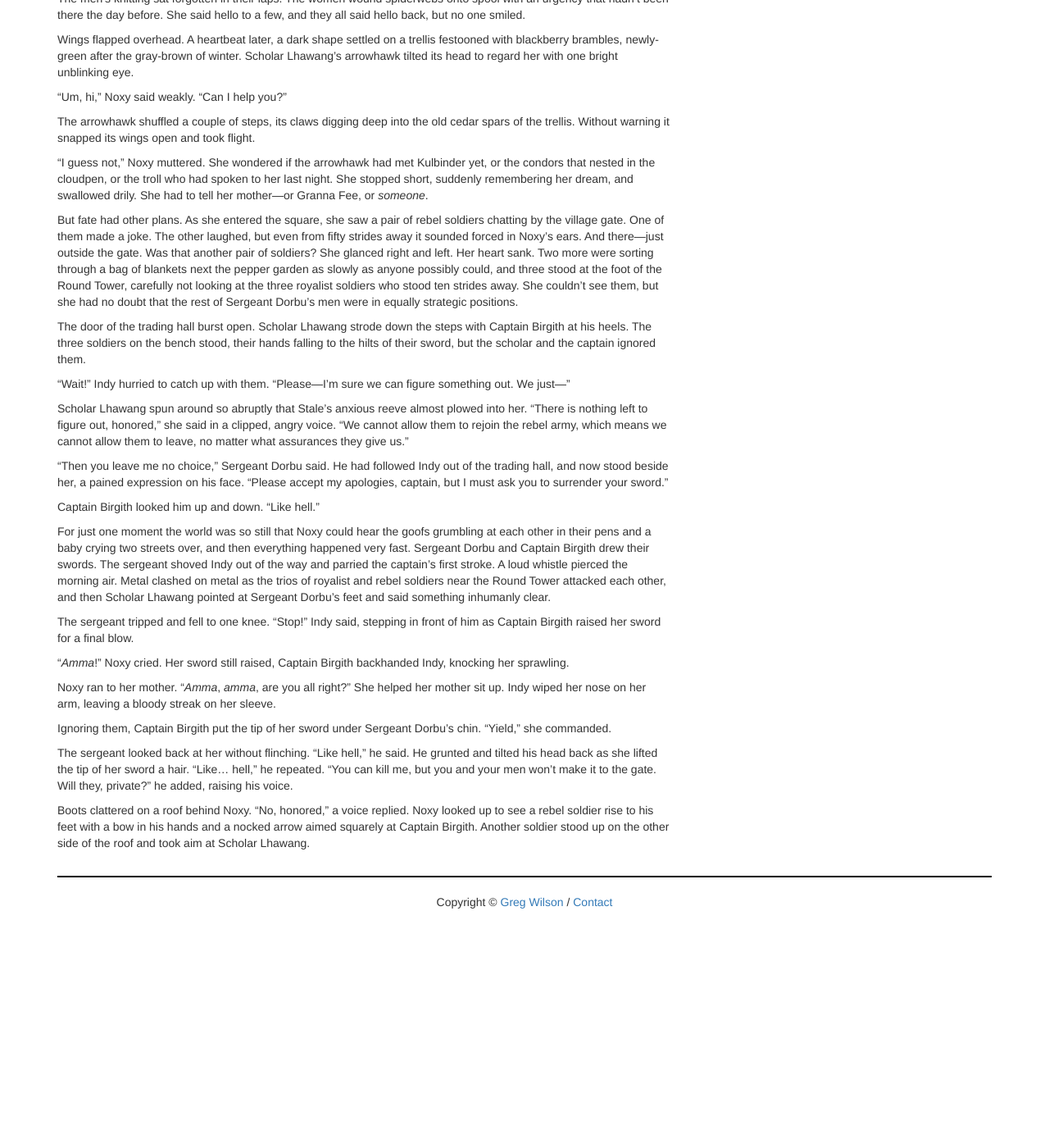
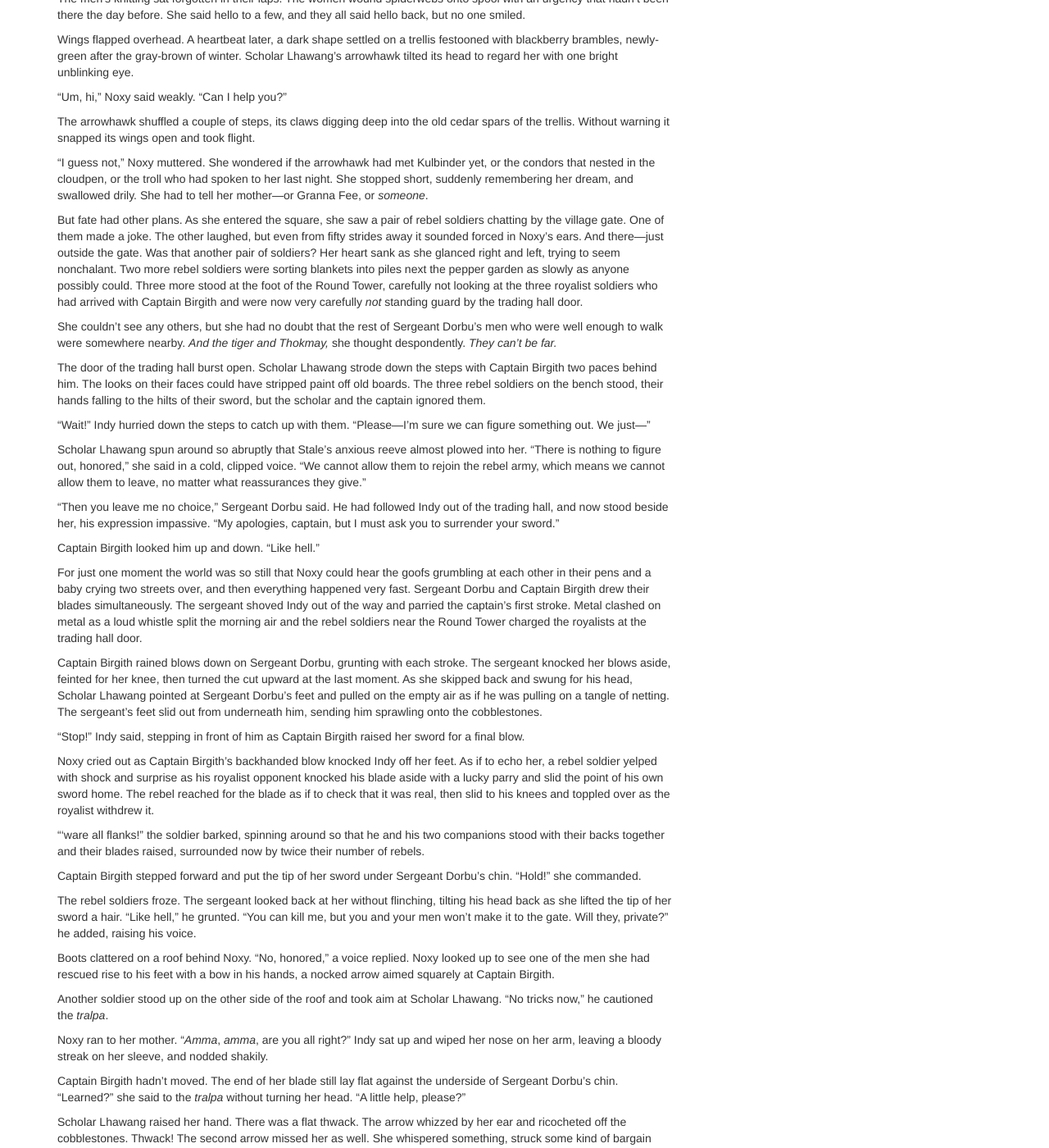
Before and after one commit to gvwilson/sensibleadventures, a Jekyll site: the page built from cloudherd-tigers-boy/cloudherd-tigers-boy.md, in a window 1280 px wide and 1400 px high, scrolled down 45575 px. Shown: the whole window at 82% size. Built offline with Jekyll 4.4.1, drawn with Linux system fonts in a browser that asks for light colours; nearby versions of some CDN libraries; library files that are not in the unit come from our copies; before the commit the page ends 46695 px from its top, so only the background shows below that; some of the changed text lies outside the part shown.

Commit message:
cloudherd-tigers-boy.md 33041 26.1% +704

```diff
--- a/cloudherd-tigers-boy/cloudherd-tigers-boy.md
+++ b/cloudherd-tigers-boy/cloudherd-tigers-boy.md
@@ -808,7 +808,7 @@
 Just look at your uniform---it's a disgrace!"
 
 The soldier who had been the last to climb onto Big Blue nodded.  "It isn't
-quite regimental standard, is it, honored?" he acknowledged ruefully.  "Nothing
+quite regimental standard, is it, learned?" he acknowledged ruefully.  "Nothing
 a bar of soap won't put right, though.  I'll see to it once my men are settled."
 
 "Settled?"  The *tralpa* looked from the sergeant to his men and back to the
@@ -819,7 +819,7 @@
 this pass is.  And the clouds---why, if those upstart peasants were to somehow
 gain control of them, there's no telling what might---"
 
-The sergeant cleared his throat.  "Actually, honored, it wasn't His Majesty who
+The sergeant cleared his throat.  "Actually, learned, it wasn't His Majesty who
 sent us."  A lump rose in Noxy's throat as one of his men very casually
 positioned himself behind Nangyal, his hand falling to the hilt of his sword.
 
@@ -1322,7 +1322,7 @@
 The Scholar-Candidate's eyes widened.  Noxy's heart skipped a beat.  She had
 just enough time to think, *He really thought everyone would just do what he
 said,* before someone cleared their throat behind her and said, "Excuse me,
-honored?  If I may?"
+learned?  If I may?"
 
 Ignoring the tiger's growl of, "Not now, boy," Private Thokmay came forward to
 join the sergeant and the reeve.  "Did I hear correctly that you're the king's
@@ -1338,14 +1338,14 @@
 
 He held out the coin.  The pudgy man gaped at him.  "What?"
 
-"I'd like to rent that law," Private Thokmay continued doggedly.  "Just for
-tonight.  That will mean the reeve isn't breaking any of the others if she waits
-until tomorrow to arrest people, won't it?"
+"I'd like to rent that law, learned," Private Thokmay continued doggedly.  "Just
+for tonight.  That will mean the reeve isn't breaking any of the others if she
+waits until tomorrow to arrest people, won't it?"
 
 The *tralpa* looked from the boy to the sergeant's sword to the reeve and back.
 "I---yes, I should think so," he replied weakly.
 
-"Thank you, honored."  He paused.  "You have to actually take the coin for this
+"Thank you, learned."  He paused.  "You have to actually take the coin for this
 to be legal, don't you?"
 
 The *tralpa* swallowed, then snatched the coin from the private's hand, picked
@@ -1744,13 +1744,13 @@
 stop two paces below where it had been.  "Hurry up!" he yelped in a strangled
 voice.  "Get me *off* this thing *right now*!"
 
-"We're trying, honored," Private Thokmay yelled back, clambering over a boulder
+"We're trying, learned," Private Thokmay yelled back, clambering over a boulder
 half his own height covered in damp-slick moss.  "Can you reach the branch on
 your left?"
 
 The *tralpa* didn't even look.  "No!  You have to come *get* me!"
 
-"Yes, honored."  The young soldier muttered something under his breath that Noxy
+"Yes, learned."  The young soldier muttered something under his breath that Noxy
 couldn't hear over the gurgling of the waterfall.  He rose cautiously to his
 feet and took a long step onto the next boulder.  "Can you get any closer?" he
 asked over his shoulder as he started to unbutton his uniform jacket.
@@ -1770,11 +1770,11 @@
 than Noxy had realized, and started shivering as the wind scraped across his
 skin.
 
-"I'm going to toss this to you, honored," he told the *tralpa*.  "When you get
+"I'm going to toss this to you, learned," he told the *tralpa*.  "When you get
 it, hook it over that branch and then swing yourself over to that big flat rock
 on your left, all right?"
 
-The *tralpa* shook his head violently.  "You can do it, honored," the young
+The *tralpa* shook his head violently.  "You can do it, learned," the young
 soldier coaxed him.  "I know you can.  Ready?  One... two... *three!*" He tossed
 his balled-up coat into the air.
 
@@ -1971,7 +1971,7 @@
 stick by the current.*
 
 Indy took one look at the bedraggled foursome and ordered them to go straight to
-the bath house.  "Except you, honored," she said told the *tralpa*.  "It would
+the bath house.  "Except you, learned," she said told the *tralpa*.  "It would
 probably be best if you stayed at home for now.  I'll have someone bring you a
 couple of buckets of hot water."
 
@@ -2980,7 +2980,7 @@
 Stale's *tralpa* puffed up like an angry toad.  "Well I'm giving you *new*
 orders," he snapped.
 
-"Yes, honored," the young soldier said.  "I just need to speak with the Honored
+"Yes, learned," the young soldier said.  "I just need to speak with the Honored
 Kulbinder to make sure."
 
 "Oh, go ahead, private," Sergeant Dorbu said wearily.  "We have to start
@@ -3014,8 +3014,8 @@
 her again, but instead he held out his hand to Private Thokmay.  "Hello.  I'm
 Persistent Coughing, but everyone just calls me Cough."
 
-The young soldier shook his hand.  "Gandan's Twenty-Ninth Thokmay, honored.
-Pleased to meet you."
+The young soldier shook his hand.  "Gandan's One Hundred and Second Thokmay,
+honored.  Pleased to meet you."
 
 Cough's smile broadened.  "I'm glad someone is."  He leaned forward slightly.
 "I'm not exactly popular with some people here, if you know what I mean," he
@@ -3140,7 +3140,7 @@
 her, though an observer might instead have said "sheltering behind".  "Lead the
 way."
 
-"Um..."  Stale's *tralpa* gulped.  "Certainly, honored.  Where?"
+"Um..."  Stale's *tralpa* gulped.  "Certainly, learned.  Where?"
 
 "You do have a house here, do you not?" Scholar Lhawang said impatiently.
 
@@ -3475,62 +3475,142 @@
 But fate had other plans.  As she entered the square, she saw a pair of rebel
 soldiers chatting by the village gate.  One of them made a joke.  The other
 laughed, but even from fifty strides away it sounded forced in Noxy's ears.  And
-there---just outside the gate.  Was that another pair of soldiers?  She glanced
-right and left.  Her heart sank.  Two more were sorting through a bag of
-blankets next the pepper garden as slowly as anyone possibly could, and three
-stood at the foot of the Round Tower, carefully not looking at the three
-royalist soldiers who stood ten strides away.  She couldn't see them, but she
-had no doubt that the rest of Sergeant Dorbu's men were in equally strategic
-positions.
+there---just outside the gate.  Was that another pair of soldiers?  Her heart
+sank as she glanced right and left, trying to seem nonchalant.  Two more rebel
+soldiers were sorting blankets into piles next the pepper garden as slowly as
+anyone possibly could.  Three more stood at the foot of the Round Tower,
+carefully not looking at the three royalist soldiers who had arrived with
+Captain Birgith and were now very carefully *not* standing guard by the trading
+hall door.
+
+She couldn't see any others, but she had no doubt that the rest of Sergeant
+Dorbu's men who were well enough to walk were somewhere nearby.  *And the tiger
+and Thokmay,* she thought despondently.  *They can't be far.*
 
 The door of the trading hall burst open.  Scholar Lhawang strode down the steps
-with Captain Birgith at his heels.  The three soldiers on the bench stood, their
-hands falling to the hilts of their sword, but the scholar and the captain
+with Captain Birgith two paces behind him.  The looks on their faces could have
+stripped paint off old boards.  The three rebel soldiers on the bench stood,
+their hands falling to the hilts of their sword, but the scholar and the captain
 ignored them.
 
-"Wait!"  Indy hurried to catch up with them.  "Please---I'm sure we can figure
-something out.  We just---"
+"Wait!"  Indy hurried down the steps to catch up with them.  "Please---I'm sure
+we can figure something out.  We just---"
 
 Scholar Lhawang spun around so abruptly that Stale's anxious reeve almost plowed
-into her.  "There is nothing left to figure out, honored," she said in a
-clipped, angry voice.  "We cannot allow them to rejoin the rebel army, which
-means we cannot allow them to leave, no matter what assurances they give us."
+into her.  "There is nothing to figure out, honored," she said in a cold,
+clipped voice.  "We cannot allow them to rejoin the rebel army, which means we
+cannot allow them to leave, no matter what reassurances they give."
 
 "Then you leave me no choice," Sergeant Dorbu said.  He had followed Indy out of
-the trading hall, and now stood beside her, a pained expression on his face.
-"Please accept my apologies, captain, but I must ask you to surrender your
-sword."
+the trading hall, and now stood beside her, his expression impassive.  "My
+apologies, captain, but I must ask you to surrender your sword."
 
 Captain Birgith looked him up and down.  "Like hell."
 
 For just one moment the world was so still that Noxy could hear the goofs
 grumbling at each other in their pens and a baby crying two streets over, and
 then everything happened very fast.  Sergeant Dorbu and Captain Birgith drew
-their swords.  The sergeant shoved Indy out of the way and parried the captain's
-first stroke.  A loud whistle pierced the morning air.  Metal clashed on metal
-as the trios of royalist and rebel soldiers near the Round Tower attacked each
-other, and then Scholar Lhawang pointed at Sergeant Dorbu's feet and said
-something inhumanly clear.
-
-The sergeant tripped and fell to one knee.  "Stop!" Indy said, stepping in front
-of him as Captain Birgith raised her sword for a final blow.
-
-"*Amma*!" Noxy cried.  Her sword still raised, Captain Birgith backhanded Indy,
-knocking her sprawling.
-
-Noxy ran to her mother.  "*Amma*, *amma*, are you all right?"  She helped her
-mother sit up.  Indy wiped her nose on her arm, leaving a bloody streak on her
-sleeve.
-
-Ignoring them, Captain Birgith put the tip of her sword under Sergeant Dorbu's
-chin.  "Yield," she commanded.
-
-The sergeant looked back at her without flinching.  "Like hell," he said.  He
-grunted and tilted his head back as she lifted the tip of her sword a hair.
-"Like... hell," he repeated.  "You can kill me, but you and your men won't make
-it to the gate.  Will they, private?" he added, raising his voice.
+their blades simultaneously.  The sergeant shoved Indy out of the way and
+parried the captain's first stroke.  Metal clashed on metal as a loud whistle
+split the morning air and the rebel soldiers near the Round Tower charged the
+royalists at the trading hall door.
+
+Captain Birgith rained blows down on Sergeant Dorbu, grunting with each stroke.
+The sergeant knocked her blows aside, feinted for her knee, then turned the cut
+upward at the last moment.  As she skipped back and swung for his head, Scholar
+Lhawang pointed at Sergeant Dorbu's feet and pulled on the empty air as if he
+was pulling on a tangle of netting.  The sergeant's feet slid out from
+underneath him, sending him sprawling onto the cobblestones.
+
+"Stop!"  Indy said, stepping in front of him as Captain Birgith raised her sword
+for a final blow.
+
+Noxy cried out as Captain Birgith's backhanded blow knocked Indy off her feet.
+As if to echo her, a rebel soldier yelped with shock and surprise as his
+royalist opponent knocked his blade aside with a lucky parry and slid the point
+of his own sword home.  The rebel reached for the blade as if to check that it
+was real, then slid to his knees and toppled over as the royalist withdrew it.
+
+"'ware all flanks!" the soldier barked, spinning around so that he and his two
+companions stood with their backs together and their blades raised, surrounded
+now by twice their number of rebels.
+
+Captain Birgith stepped forward and put the tip of her sword under Sergeant
+Dorbu's chin.  "Hold!" she commanded.
+
+The rebel soldiers froze.  The sergeant looked back at her without flinching,
+tilting his head back as she lifted the tip of her sword a hair.  "Like hell,"
+he grunted.  "You can kill me, but you and your men won't make it to the gate.
+Will they, private?" he added, raising his voice.
 
 Boots clattered on a roof behind Noxy.  "No, honored," a voice replied.  Noxy
-looked up to see a rebel soldier rise to his feet with a bow in his hands and a
-nocked arrow aimed squarely at Captain Birgith.  Another soldier stood up on the
-other side of the roof and took aim at Scholar Lhawang.
+looked up to see one of the men she had rescued rise to his feet with a bow in
+his hands, a nocked arrow aimed squarely at Captain Birgith.
+
+Another soldier stood up on the other side of the roof and took aim at Scholar
+Lhawang.  "No tricks now," he cautioned the *tralpa*.
+
+Noxy ran to her mother.  "*Amma*, *amma*, are you all right?"  Indy sat up and
+wiped her nose on her arm, leaving a bloody streak on her sleeve, and nodded
+shakily.
+
+Captain Birgith hadn't moved.  The end of her blade still lay flat against the
+underside of Sergeant Dorbu's chin.  "Learned?" she said to the *tralpa* without
+turning her head.  "A little help, please?"
+
+Scholar Lhawang raised her hand.  There was a flat thwack.  The arrow whizzed by
+her ear and ricocheted off the cobblestones.  Thwack!  The second arrow missed
+her as well.  She whispered something, struck some kind of bargain that Noxy
+wouldn't have wanted to hear even if she could have, and *pulled*.  The two
+archers cursed in unison, dropping their bows and scrabbling at the shingles as
+their feet slipped out from under them just as Sergeant Dorbu's had.
+
+The *tralpa* turned on the circle of rebels surrounding the three royalists and
+belched enormously.  Her hand flew to her mouth, and then she doubled over and
+retched, splattering half-digested breakfast and tea on her boots and the
+ground.  "Wha---?" she tried to say, but then another spasm sent her to her
+knees.
+
+"Lower your sword, captain, or I'll make her tear herself in half."
+Scholar-Candidate Nangyal stood on the steps of the trading hall, an eerie
+darkness dancing across the fingertips of his raised right hand.  The scheming,
+pouting look that the villagers had mocked amongst themselves so often in the
+past two years was gone.  In its place was something as hard and as cold as the
+fury on Captain Birgith's face.
+
+"I won't ask again," Stale's *tralpa* said.  He twisted his hand.  Scholar
+Lhwang writhed in agony, the muscles in her gut knotted so tightly that she
+could only wheeze.
+
+Noxy felt like her head was spinning.  "How...?" Indy breathed.  But the pudgy
+*tralpa* had eyes only for the royalist captain.
+
+Her face twisted with rage, Captain Birgith lowered her sword.  When Sergeant
+Dorbu stood and held out his hand, she threw it on the stones contemptuously.
+"Blades down," she ordered.  The three soldiers standing back to back hesitated
+for a moment, then bent down and laid their own swords on the ground.
+
+The *tralpa* came down the stairs one calm step at a time.  The darkness
+crackled across his fingertips one last time before vanishing.  Scholar Lhawang
+drew a shuddering breath.
+
+"Reeve," Nangyal said with a brief nod, drawing out the word as he passed Indy
+and Noxy, an ugly look of triumph on his face.
+
+He stopped two strides away from Sergeant Dorbu.  "I believe you've been looking
+for me."
+
+Sergeant Dorbu stared at him.  "I---I'm sorry, learned, I---"
+
+"I shall rise as does the dew," the *tralpa* recited.  "That *is* the
+recognition phrase, isn't it?"
+
+Sergeant Dorbu's mouth worked.  "You're---you're the Correspondent?"
+
+Nangyal smirked.  "At your service.  Though I think *you* are actually at
+*mine*."  The smirk fell off his face.  "Get these royalist scum locked away.
+Make sure you gag *Scholar* Lhawang so that she can't strike any bargains."  He
+made the title a curse.
+
+Sergeant Dorbu hesitated for one heartbeat, then straightened up and saluted.
+"Yes, honored."
```
